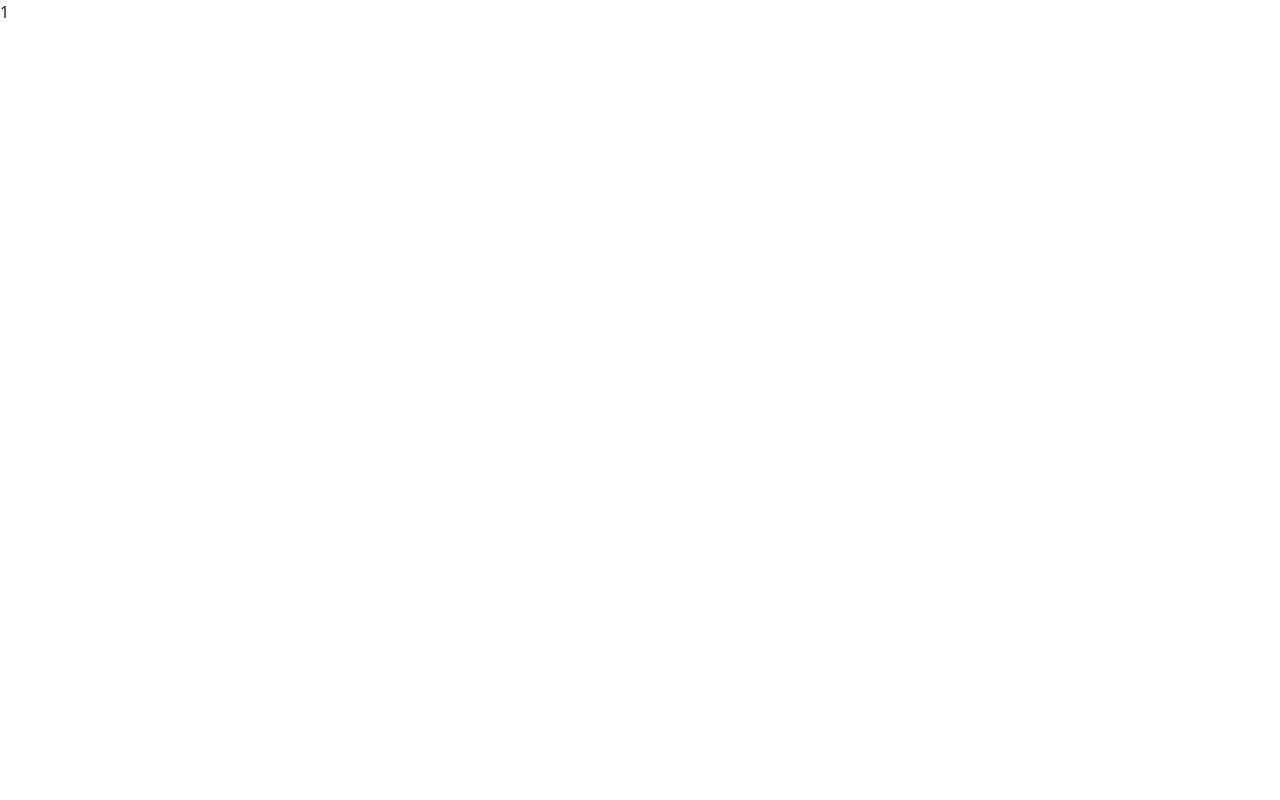
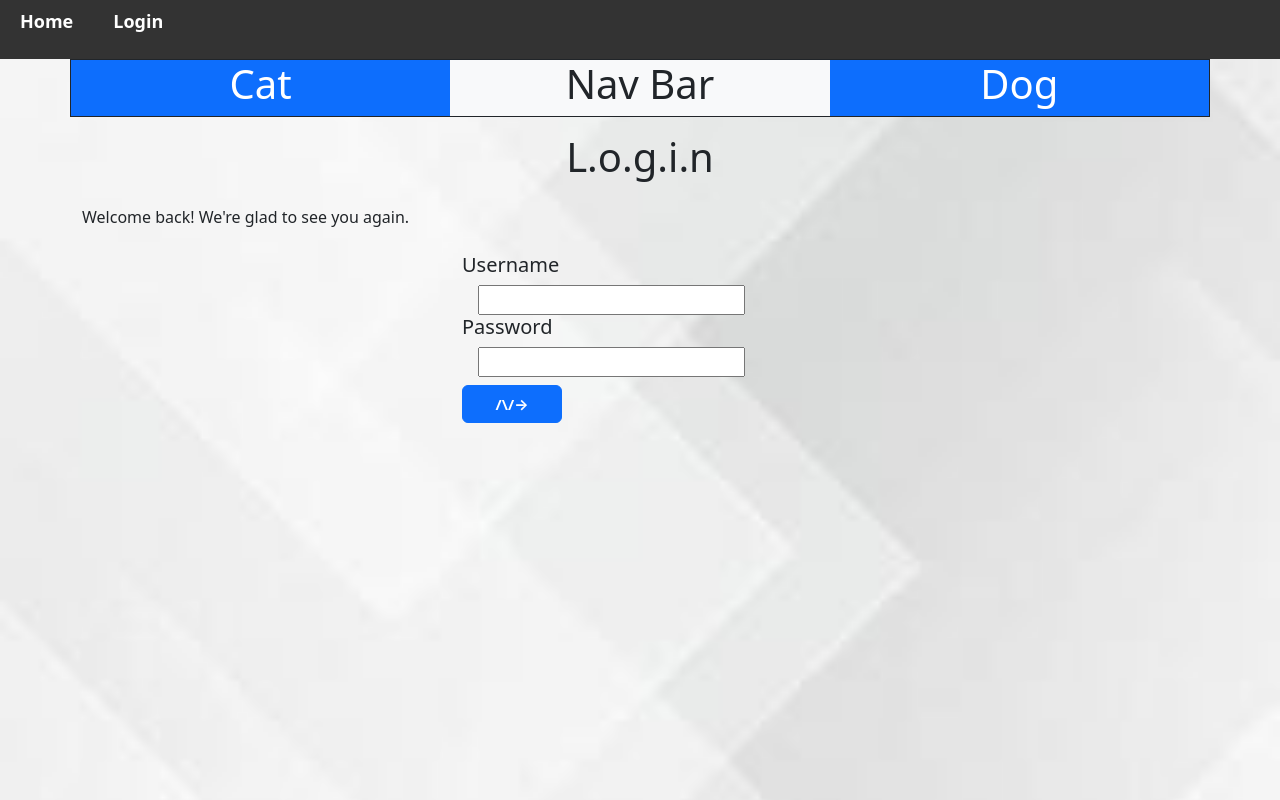
Before and after one commit to mohamedsayedahmd/pet-world, a React (Create React App) app in the folder Frontend/petworld/: page / in a window 1280 px wide. Shown: the top 800 px of the page. Built offline with nearby package versions, Linux system fonts and the light colour scheme.

Commit message:
Login page

```diff
--- a/Frontend/petworld/src/App.css
+++ b/Frontend/petworld/src/App.css
@@ -1,38 +1,9 @@
-.App {
-  text-align: center;
+.app{
+  height: 1000px;
 }
+.background {
+  background-image: url('../public/assests/background.jpg');
+  background-size: cover; /* Adjust the background size as needed */
+  /* You can also set other background properties here */
 
-.App-logo {
-  height: 40vmin;
-  pointer-events: none;
 }
-
-@media (prefers-reduced-motion: no-preference) {
-  .App-logo {
-    animation: App-logo-spin infinite 20s linear;
-  }
-}
-
-.App-header {
-  background-color: #282c34;
-  min-height: 100vh;
-  display: flex;
-  flex-direction: column;
-  align-items: center;
-  justify-content: center;
-  font-size: calc(10px + 2vmin);
-  color: white;
-}
-
-.App-link {
-  color: #61dafb;
-}
-
-@keyframes App-logo-spin {
-  from {
-    transform: rotate(0deg);
-  }
-  to {
-    transform: rotate(360deg);
-  }
-}
--- a/Frontend/petworld/src/App.tsx
+++ b/Frontend/petworld/src/App.tsx
@@ -2,17 +2,18 @@ import React from 'react';
 import './App.css';
 import HomePage from './Pages/Home';
 import { BrowserRouter as Router, Routes, Route } from "react-router-dom";
-import Login from './Pages/Login';
-
+import Login from './Pages/Login/Login';
+import NavBar from './Components/NavBar/NavBar';
 function App() {
   return (
-    <>
+    <div className="app background"> {/* Apply the background class to the container */}
       <Router>
+      <NavBar/>
         <Routes>
           <Route path="/" element={<Login />} />
         </Routes>
       </Router>
-    </>
+    </div>
   );
 }
 
--- /dev/null
+++ b/Frontend/petworld/src/Components/NavBar/NavBar.css
@@ -0,0 +1,30 @@
+/* NavBar.css */
+.navbar {
+    background-color: #333; /* Set the background color to a dark color */
+    color: white; /* Set text color to white */
+    padding: 10px 0; /* Add padding to the top and bottom */
+  }
+
+  .navbar-list {
+    list-style-type: none; /* Remove bullet points from the list */
+    padding: 0;
+    display: flex;
+    justify-content: center; /* Center the list horizontally */
+  }
+
+  .navbar-item {
+    margin: 0 20px; /* Add some spacing between list items */
+  }
+
+  .navbar-item a {
+    text-decoration: none; /* Remove underlines from links */
+    color: white; /* Set link text color to white */
+    font-weight: bold; /* Make the link text bold */
+    font-size: 18px; /* Adjust the font size */
+    transition: color 0.3s; /* Add a smooth color transition on hover */
+
+    /* Optional: Add hover effect */
+    &:hover {
+      color: #f1c40f; /* Change the text color on hover */
+    }
+  }
--- /dev/null
+++ b/Frontend/petworld/src/Components/NavBar/NavBar.tsx
@@ -0,0 +1,22 @@
+import React from 'react';
+import { Link } from 'react-router-dom';
+import './NavBar.css'; // Import your CSS file for styling
+
+const NavBar: React.FC = () => {
+  return (
+    <header>
+      <nav className="navbar">
+        <ul className="navbar-list">
+          <li className="navbar-item">
+            <Link to="/">Home</Link>
+          </li>
+          <li className="navbar-item">
+            <Link to="/login">Login</Link>
+          </li>
+        </ul>
+      </nav>
+    </header>
+  );
+};
+
+export default NavBar;
--- a/Frontend/petworld/src/Pages/Login.tsx
+++ /dev/null
@@ -1,16 +0,0 @@
-// "use client"
-import React,{useState} from 'react'
-
-const Login:React.FC = () => {
-  const [postTitle,setPostTitle] = useState(1);
-
-  const changeTitle = () => {
-    setPostTitle(34);
-  }
-
-  return (
-    <div>{postTitle}</div>
-  )
-}
-
-export default Login
--- /dev/null
+++ b/Frontend/petworld/src/Pages/Login/Login.css
@@ -0,0 +1,10 @@
+.login_button{
+    width: 100px;
+}
+.login_button_title{
+    font-size: 15px;
+    font-weight: bold;
+}
+.shadow_login{
+    box-shadow: 5px 10px;
+}
--- /dev/null
+++ b/Frontend/petworld/src/Pages/Login/Login.tsx
@@ -0,0 +1,46 @@
+// "use client"
+import React,{useState} from 'react'
+import { Row,Col,Button } from 'react-bootstrap';
+import "./Login.css";
+import LoginForm from './LoginForm';
+
+const Login:React.FC = () => {
+  return (
+    <div className="container">
+      <Row className='border border-dark'>
+        <Col className="bg-primary">
+          <h1 className='d-flex justify-content-center' style={{color:"white"}}>Cat</h1>
+        </Col>
+        <Col className='d-flex justify-content-center bg-light'>
+          <h1>Nav Bar</h1>
+        </Col>
+        <Col className="bg-primary">
+          <h1 className='d-flex justify-content-center' style={{color:"white"}}>
+            Dog
+          </h1>
+        </Col>
+      </Row>
+      <center className="mt-3">
+        <h1>L.o.g.i.n</h1>
+      </center>
+
+<div className='mt-4 mb-4'>
+  <p>Welcome back! We're glad to see you again.</p>
+</div>
+<div className=''>
+  <LoginForm/>
+</div>
+
+
+
+
+
+
+
+
+
+    </div>
+  )
+}
+
+export default Login
--- /dev/null
+++ b/Frontend/petworld/src/Pages/Login/LoginForm.tsx
@@ -0,0 +1,46 @@
+import React from 'react'
+import { Row,Col,Button } from 'react-bootstrap';
+import "./Login.css";
+
+const LoginForm : React.FC= () => {
+  return (
+    <div>
+
+      {/* Username */}
+      <Row >
+        <Col xs={3} xl={4}></Col>
+        <Col  xs={6} xl={4}>
+             <h5>Username</h5>
+             <input className='mx-3 w-75' type="text"/>
+        </Col>
+        <Col xs={3} xl={4}></Col>
+      </Row>
+
+      {/* Password */}
+      <Row>
+      <Col xs={3} xl={4}></Col>
+        <Col xs={6} xl={4}>
+             <h5>Password</h5>
+             <input className='login_input_username mx-3 w-75' type="password"/>
+        </Col>
+        <Col xs={3} xl={4}></Col>
+      </Row>
+
+      {/* Button */}
+      <Row>
+        <Col xs={4} xl={4}></Col>
+        <Col xs={4} xl={4} className="d-flex ">
+            <Button className='mt-2 login_button '>
+                <span className="login_button_title">/\/→</span>
+            </Button>
+        </Col>
+        <Col xs={4} xl={4}></Col>
+      </Row>
+
+
+
+    </div>
+  )
+}
+
+export default LoginForm
--- a/Frontend/petworld/src/index.css
+++ b/Frontend/petworld/src/index.css
@@ -1,13 +1,3 @@
-body {
-  margin: 0;
-  font-family: -apple-system, BlinkMacSystemFont, 'Segoe UI', 'Roboto', 'Oxygen',
-    'Ubuntu', 'Cantarell', 'Fira Sans', 'Droid Sans', 'Helvetica Neue',
-    sans-serif;
-  -webkit-font-smoothing: antialiased;
-  -moz-osx-font-smoothing: grayscale;
+html body{
+    height: 950px;
 }
-
-code {
-  font-family: source-code-pro, Menlo, Monaco, Consolas, 'Courier New',
-    monospace;
-}
--- a/Frontend/petworld/src/index.tsx
+++ b/Frontend/petworld/src/index.tsx
@@ -10,7 +10,7 @@ const root = ReactDOM.createRoot(
   document.getElementById('root') as HTMLElement
 );
 root.render(
-  <React.StrictMode>
+  // <React.StrictMode>
     <App />
-  </React.StrictMode>
+  // </React.StrictMode>
 );
```
Also changed, not shown: Frontend/petworld/public/assests/background.jpg (added), Frontend/petworld/public/assests/temp/temp.txt (added), Frontend/petworld/src/Pages/Login/LoginPage.module.css (added).
